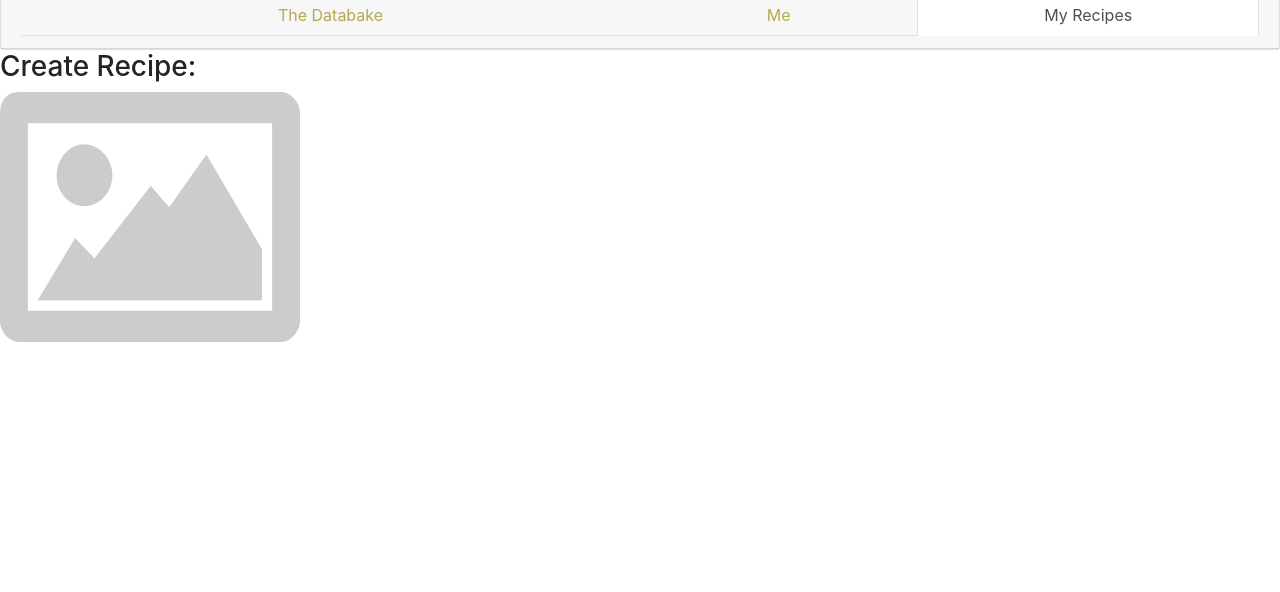
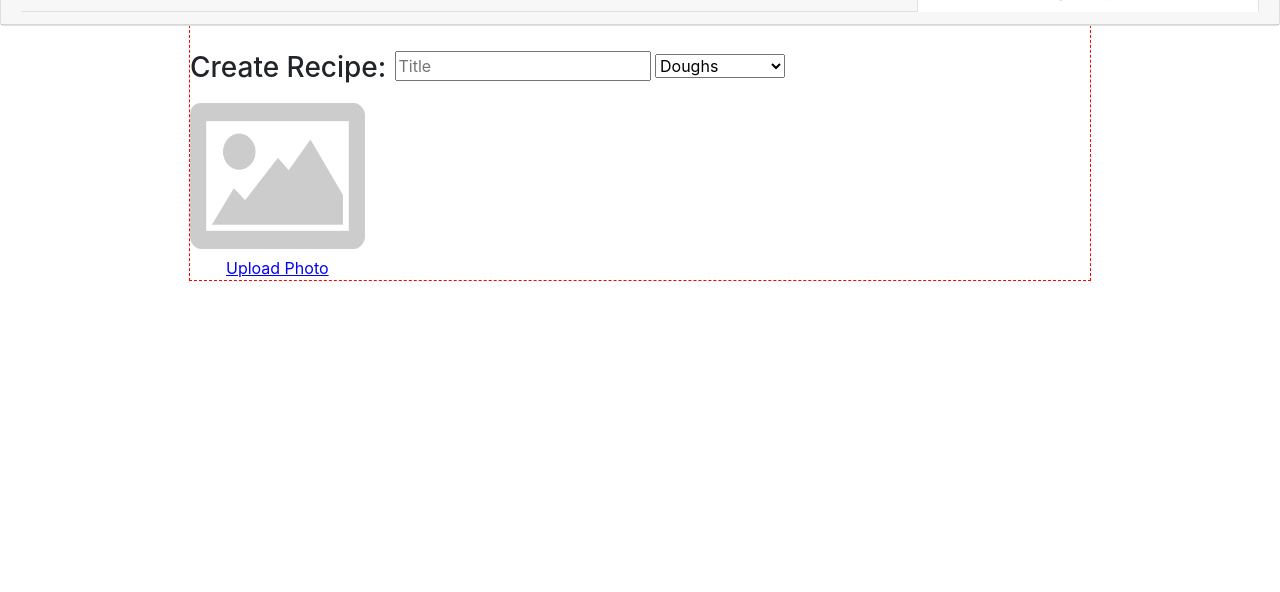
Before and after one commit to proj-algos-july2020/DataBake, a Django app: page /create in a window 1280 px wide. Shown: the part 208-800 px from the top of the page. Run offline with Django 3.2, Linux system fonts and the light colour scheme; some libraries are stand-ins or nearby versions.

Commit message:
changed recipe model

```diff
--- a/bake/models.py
+++ b/bake/models.py
@@ -126,7 +126,7 @@ class Recipe(models.Model):
 
     created_at = models.DateTimeField(auto_now_add = True)
     updated_at = models.DateTimeField(auto_now = True)
-    category = models.ForeignKey(Category, related_name="recipe_cat", on_delete = models.CASCADE)
+    category = models.CharField(max_length = 40)
     uploaded_by = models.ForeignKey(User, related_name="recipes_uploaded", on_delete = models.CASCADE)
     added_by = models.ManyToManyField(User, related_name="added_recipes")
 
--- /dev/null
+++ b/bake/static/css/recipe.css
@@ -0,0 +1,25 @@
+#wrapper{
+    width: 900px;
+    margin: 0px auto;
+    padding-top: 25px;
+    outline: 1px dashed red;
+}
+#recipe_photo{
+    width: 200px;
+    display: inline-block;
+}
+img{
+    margin-top: 10px;
+    width: 175px;
+}
+#recipe_photo a{
+    color: blue;
+    text-decoration: underline;
+    display: block;
+    margin-left: 36px;
+    margin-top: 7px;
+}
+#recipe{
+    display: inline-block;
+    vertical-align: top;
+}
--- a/bake/templates/recipe.html
+++ b/bake/templates/recipe.html
@@ -5,6 +5,7 @@
     <meta name="viewport" content="width=device-width, initial-scale=1.0">
     <link rel="stylesheet" href="https://stackpath.bootstrapcdn.com/bootstrap/4.3.1/css/bootstrap.min.css" integrity="sha384-ggOyR0iXCbMQv3Xipma34MD+dH/1fQ784/j6cY/iJTQUOhcWr7x9JvoRxT2MZw1T" crossorigin="anonymous">
     {% load static %}
+    <link rel="stylesheet" href="{% static 'css/recipe.css' %}">
     <style>
         #edit_title{
             width: 60%;
@@ -51,9 +52,27 @@
             </div>
         </div>
     </div>
-    <div id='recipe_photo'>
-        <h3>Create Recipe:</h3>
-        <img src="../static/img/Placeholder.png" alt="image placeholder">
+    <div id="wrapper">
+        <div id='recipe_photo'>
+            <h3>Create Recipe:</h3>
+            <img src="../static/img/Placeholder.png" alt="image placeholder">
+            <a href="">Upload Photo</a>
+        </div>
+        <div id="recipe">
+            <form action="" method="post">
+                <input type="text" placeholder="Title">
+                <select name="category">
+                    <option value="Doughs">Doughs</option>
+                    <option value="Creams">Creams</option>
+                    <option value="Mousses">Mousses</option>
+                    <option value="Glazes">Glazes</option>
+                    <option value="Sponges">Sponges</option>
+                    <option value="Syrups">Syrups</option>
+                    <option value="Confectionary">Confectionary</option>
+                    <option value="Other">Other</option>
+                </select>
+            </form>
+        </div>
     </div>
 </body>
 </html>
```
Also changed, not shown: bake/migrations/0002_auto_20200801_0334.py (added).
